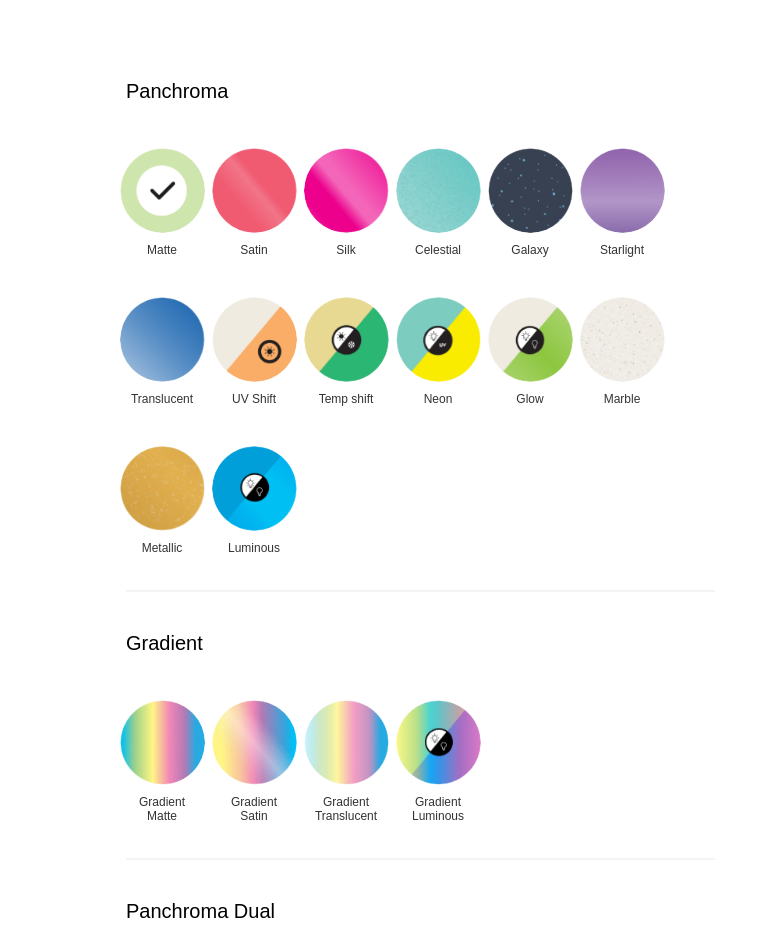
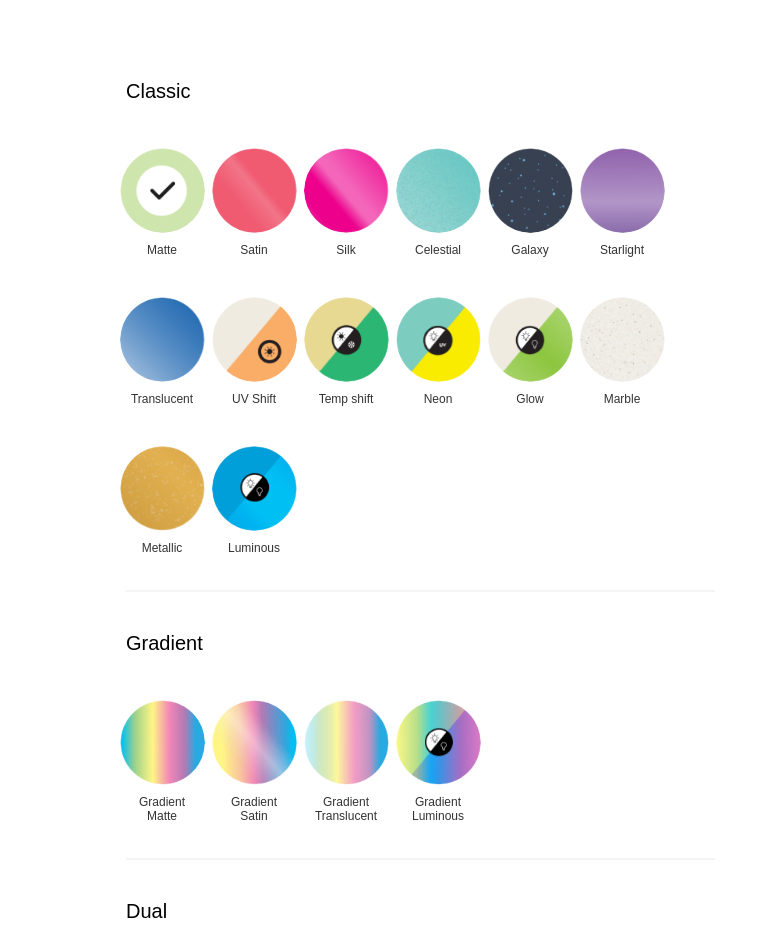
Before and after one commit to Gankhulug456/color_app, a plain HTML site: page Color APP Redesign/Index.html in a window 1280 px wide. Shown: the top 952 px of the page, 514-1280 px from the left. Drawn offline with Linux system fonts and the light colour scheme; a web font is replaced by a local one.

Commit message:
Update Index.html

```diff
--- a/Color APP Redesign/Index.html
+++ b/Color APP Redesign/Index.html
@@ -224,13 +224,13 @@
 
       <div id="detailsSection">
         <div class="finish-icon-container" id="finishIcons">
-          <h3>Panchroma</h3>
+          <h3>Classic</h3>
           <div class="finish-icon-row" id="finishIconsRow1"></div>
           <div class="divider"></div>
           <h3>Gradient</h3>
           <div class="finish-icon-row" id="finishIconsRow2"></div>
           <div class="divider"></div>
-          <h3>Panchroma Dual</h3>
+          <h3>Dual</h3>
           <div class="finish-icon-row" id="finishIconsRow3"></div>
           <div class="divider"></div>
         </div>
```
